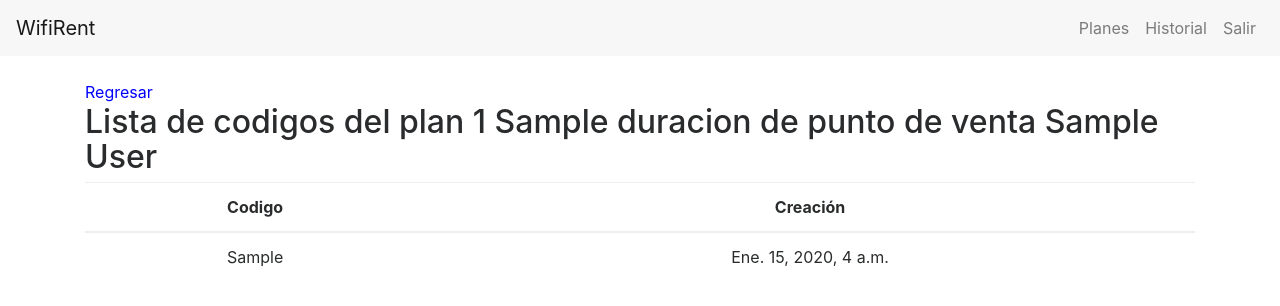
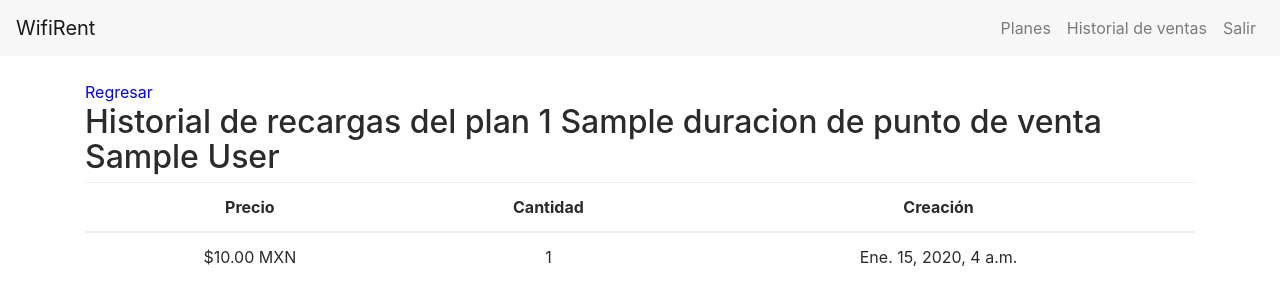
Before and after one commit to dxviidmg/WIFIRent, a Django app: template codigos/templates/codigos/plan_detail.html in a window 1280 px wide. Shown: the top 306 px of the page. Run offline with Django 3.2, Linux system fonts and the light colour scheme; a user stored in the database is signed in; tables that the repository leaves empty hold one stand-in row (values such as "Sample post"); the template is opened without the code that fills it: values that come from a table or form of the project are taken from there, most other values are stand-ins (such as "Sample title", 1, 10 or a date in 2020); parts of the project's set-up code (start-up, migrations or seed data) failed here and were passed over; some libraries are stand-ins or nearby versions.

Commit message:
excel mikrotik

```diff
--- a/accounts/templates/accounts/puntodeventa_detail.html
+++ b/accounts/templates/accounts/puntodeventa_detail.html
@@ -50,7 +50,7 @@
 					{%else%}
 					<td><a href="{%url 'codigos:CreateViewRecarga' plan.slug%}">Hacer recarga</a></td>
 					{%endif%}
-					<td><a href="">Ver recargas</a></td>
+					<td><a href="{%url 'codigos:DetailViewPlan' plan.slug%}">Historial de recargas</a></td>
 				</tr>
 
 	{%empty%}
--- a/codigos/admin.py
+++ b/codigos/admin.py
@@ -11,7 +11,7 @@ admin.site.register(Plan, PlanAdmin)
 
 class CodigoAdmin(admin.ModelAdmin):
 	list_display = ['codigo', 'plan', 'creacion','status']
-	list_filter = ['plan']
+	list_filter = ['plan__punto_venta', 'plan', 'status']
 
 admin.site.register(Codigo, CodigoAdmin)
 
--- a/codigos/models.py
+++ b/codigos/models.py
@@ -62,6 +62,9 @@ class Recarga(models.Model):
 	creacion = models.DateTimeField(default=timezone.now)
 	autor = models.ForeignKey(User)
 
+	def __str__(self):
+		return '{} {} {}'.format(self.precio, self.cantidad, self.creacion)
+
 #	print(self.plan.precio)
 
 	def save(self):
--- a/codigos/templates/codigos/plan_detail.html
+++ b/codigos/templates/codigos/plan_detail.html
@@ -4,21 +4,23 @@
 
 	<a href="{%url 'accounts:DetailViewPuntoDeVenta' object.punto_venta.pk%}">Regresar</a>
 
-	<h2>Lista de codigos del plan {{object.duracion}} {{duracion}} de punto de venta {{object.punto_venta.nombre}}</h2>
+	<h2>Historial de recargas del plan {{object.duracion}} {{duracion}} de punto de venta {{object.punto_venta.nombre}}</h2>
 
 	<div class="table-responsive text-center">
 		<table class="table">
 			<thead>
-				<th>Codigo</th>
+				<th>Precio</th>
+				<th>Cantidad</th>
 				<th>Creación</th>
 			</thead>
 			<tbody>
 
-	{%for codigo in codigos%}
+	{%for recarga in recargas%}
 
 				<tr>
-					<td>{{codigo.codigo}}</td>
-					<td>{{codigo.creacion}}</td>
+					<td>${{recarga.precio}} MXN</td>
+					<td>{{recarga.cantidad}}</td>
+					<td>{{recarga.creacion}}</td>
 				</tr>
 
 	{%empty%}
--- a/codigos/urls.py
+++ b/codigos/urls.py
@@ -2,8 +2,10 @@ from django.conf.urls import url
 from . import views
 
 urlpatterns = [
+	url(r'^plan/codigos/creados/export/csv/(?P<pk>\d+)/$', views.codigos_recien_creados_csv, name='codigos_recien_creados_csv'),
+
 	url(r'^plan/(?P<slug>[-\w]+)/recarga/crear/$', views.CreateViewRecarga.as_view(), name="CreateViewRecarga"),
-#	url(r'^plan/(?P<slug>[-\w]+)/codigos/$', views.DetailViewPlan.as_view(), name="DetailViewPlan"),
+	url(r'^plan/(?P<slug>[-\w]+)/recargas/$', views.DetailViewPlan.as_view(), name="DetailViewPlan"),
 	url(r'^plan/editar/(?P<slug>[-\w]+)/$', views.UpdateViewPlan.as_view(), name="UpdateViewPlan"),
 	url(r'^plan/(?P<pk>[-\w]+)/nuevo$', views.CreateViewPlan.as_view(), name="CreateViewPlan"),
 	]
--- a/templates/base.html
+++ b/templates/base.html
@@ -35,7 +35,7 @@
 					<a class="nav-link" href="{%url 'accounts:DetailViewPuntoDeVenta' request.user.puntodeventa.pk%}">Planes</a>
 				</li>
 				<li class="nav-item">
-					<a class="nav-link" href="{%url 'ventas:ListViewVentas'%}">Historial</a>
+					<a class="nav-link" href="{%url 'ventas:ListViewVentas'%}">Historial de ventas</a>
 				</li>
 			{%else%}
 				<li class="nav-item">
--- a/ventas/admin.py
+++ b/ventas/admin.py
@@ -4,5 +4,6 @@ from .models import *
 class VentaAdmin(admin.ModelAdmin):
 	date_hierarchy = 'fecha_hora'
 	list_display = ['codigo', 'fecha_hora', 'telefono']
+	list_filter = ['codigo__plan__punto_venta', 'codigo__plan', ]
 
 admin.site.register(Venta, VentaAdmin)
```
Also changed, not shown: codigos/templates/codigos/recarga_form.html (+15 -0 lines), codigos/views.py (+52 -13 lines).
